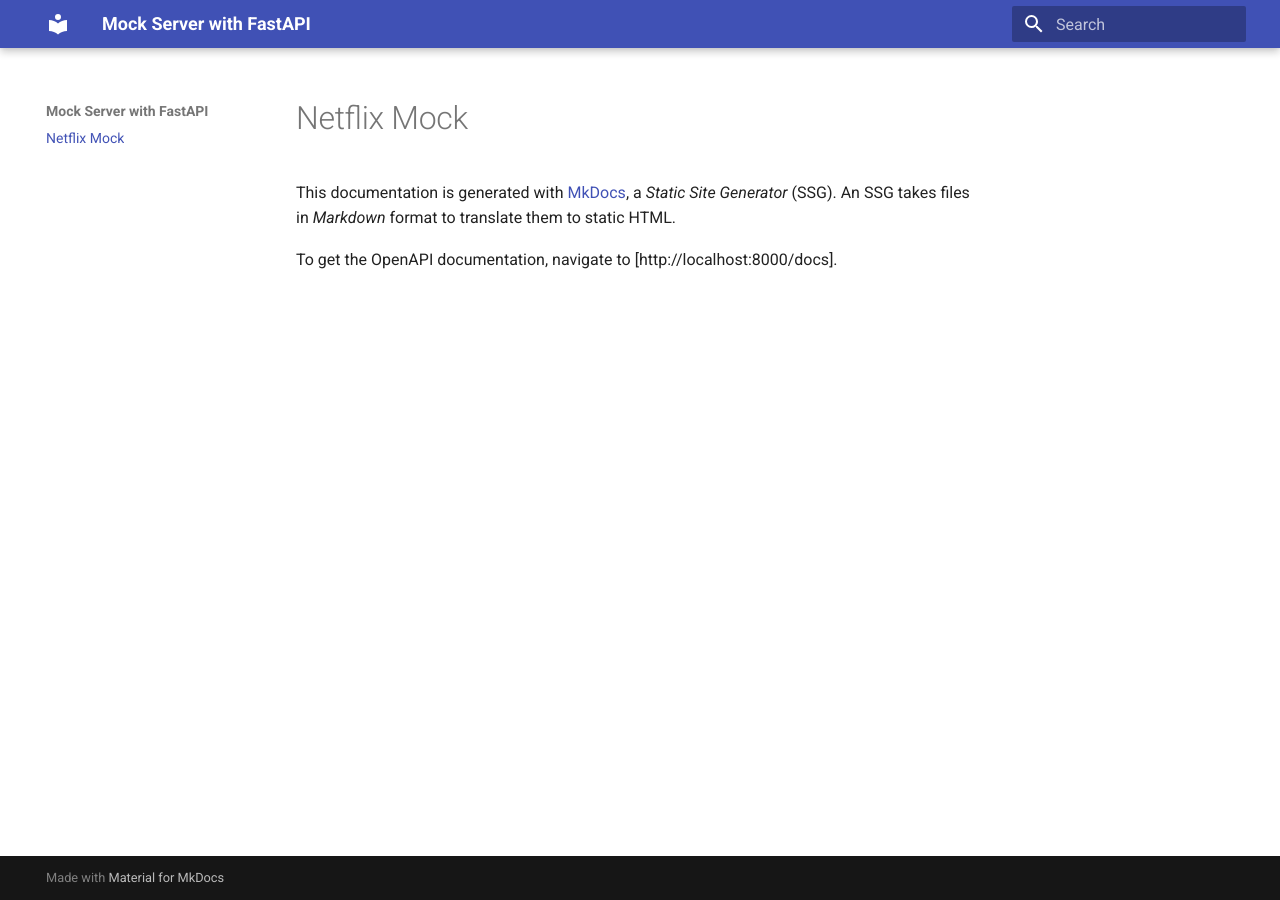
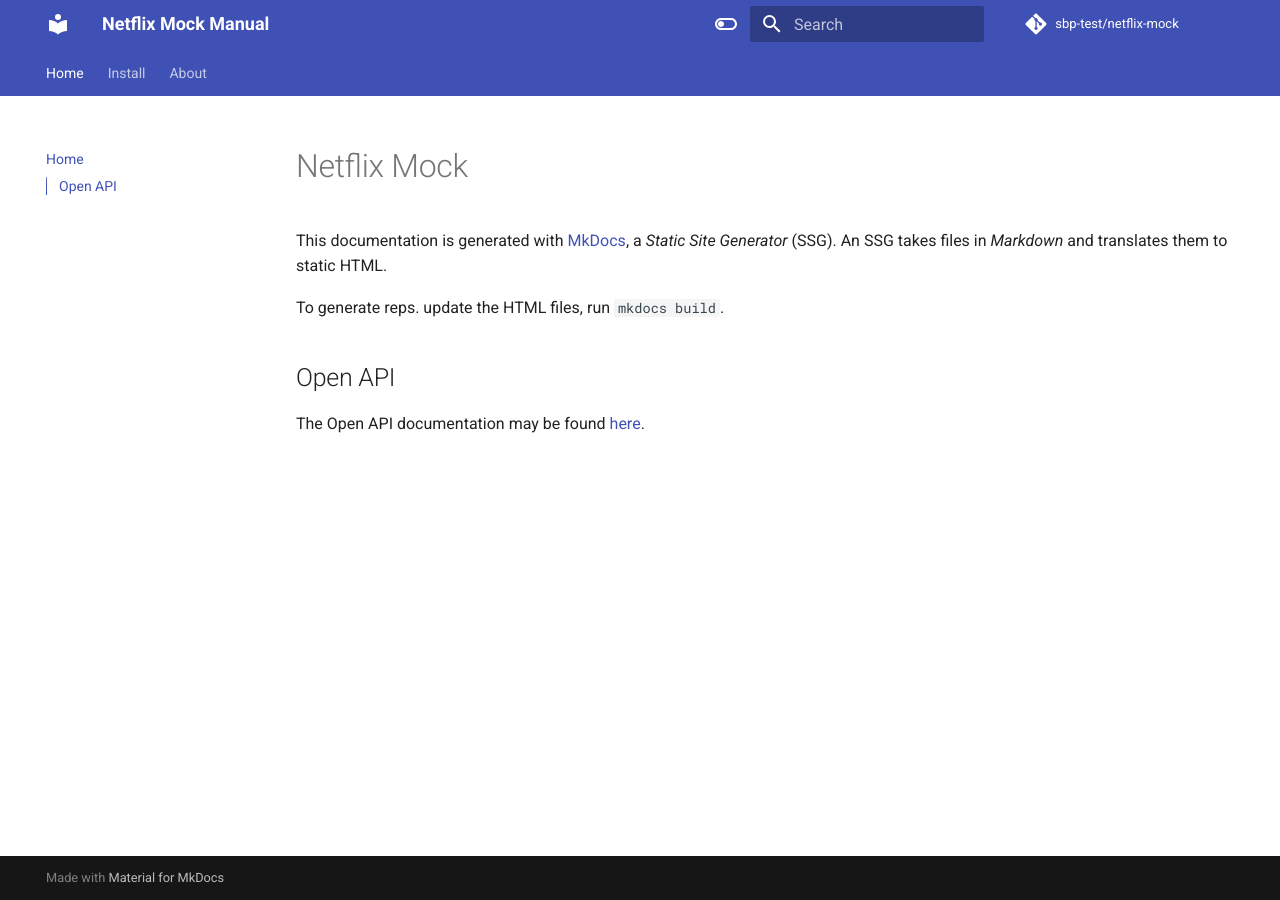
Before and after one commit to ges0909/netflix-mock, an MkDocs documentation site: the page built from docs/index.md, in a window 1280 px wide. Built offline with MkDocs 1.6.1 and Material for MkDocs 9.7.7, drawn with Linux system fonts in a browser that asks for light colours; comment, search, counter and statistics services are not loaded; the version menu is left out.

Commit message:
'mkdocs' integration as static html file

```diff
--- a/docs/index.md
+++ b/docs/index.md
@@ -1,7 +1,11 @@
 # Netflix Mock
 
 This documentation is generated with [MkDocs](https://www.mkdocs.org/),
-a _Static Site Generator_ (SSG). An SSG takes files in _Markdown_ format
-to translate them to static HTML.
+a _Static Site Generator_ (SSG). An SSG takes files in _Markdown_ and
+translates them to static HTML.
 
-To get the OpenAPI documentation, navigate to [http://localhost:8000/docs].
+To generate reps. update the HTML files, run `mkdocs build`.
+
+## Open API
+
+The Open API documentation may be found [here](http://localhost:8000/docs).
--- a/logging.conf
+++ b/logging.conf
@@ -1,5 +1,5 @@
 [loggers]
-keys=root,mock_server
+keys=root,netflix_mock
 
 [handlers]
 keys=consoleHandler,detailedConsoleHandler
@@ -11,10 +11,10 @@
 level=INFO
 handlers=consoleHandler
 
-[logger_mock_server]
+[logger_netflix_mock]
 level=DEBUG
 handlers=detailedConsoleHandler
-qualname=mock_server
+qualname=netflix_mock
 propagate=0
 
 [handler_consoleHandler]
--- a/mkdocs.yml
+++ b/mkdocs.yml
@@ -1,4 +1,62 @@
-site_name: Mock Server with FastAPI
+site_name: Netflix Mock Manual
+
+use_directory_urls: false # otherwise FastAPI is not able to resolve to 'index.html'
+
+repo_name: sbp-test/netflix-mock
+repo_url: https://github.com/ges0909/netflix-mock.git
 
 theme:
   name: material
+  font:
+    text: Roboto
+    code: Roboto Mono
+  features:
+    - navigation.instant
+    - navigation.tabs
+    - navigation.sections
+    - navigation.top
+    - toc.integrate
+    - search.suggest
+    - search.highlight
+    - header.autohide
+  palette:
+    # Light mode
+    - media: '(prefers-color-scheme: light)'
+      scheme: default
+      primary: indigo
+      accent: indigo
+      toggle:
+        icon: material/toggle-switch-off-outline
+        name: Switch to dark mode
+    # Dark mode
+    - media: '(prefers-color-scheme: dark)'
+      scheme: slate
+      primary: blue
+      accent: blue
+      toggle:
+        icon: material/toggle-switch
+        name: Switch to light mode
+
+markdown_extensions:
+  - admonition
+  - codehilite
+  - pymdownx.highlight:
+      linenums: true
+  - pymdownx.superfences
+  - pymdownx.tabbed
+
+plugins:
+  - search
+  - git-revision-date-localized:
+      type: date
+      fallback_to_build_date: true
+
+extra:
+  homepage: https://www.syrocon.de/
+  version:
+    provider: mike
+
+nav:
+  - Home: index.md
+  - Install: install.md
+  - About: about.md
--- a/pyproject.toml
+++ b/pyproject.toml
@@ -34,10 +34,11 @@
 black = "^21.5b1"
 mkdocs = "^1.1.2"
 mkdocs-material = "^7.1.4"
+mkdocs-git-revision-date-localized-plugin = "^0.9.2"
 requests = "^2.25.1"
 Faker = "^8.1.4"
 
-#[tool.poetry.scripts]
+[tool.poetry.scripts]
 # netflix_mock = "netflix_mock.main:main"
 
 [build-system]
```
Also changed, not shown: docs/about.md (added, +3 -0 lines), docs/install.md (added, +25 -0 lines), 6 other files.
